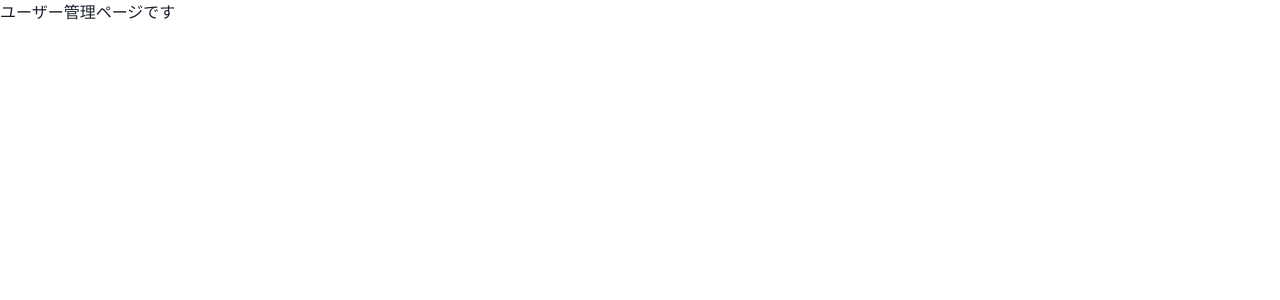
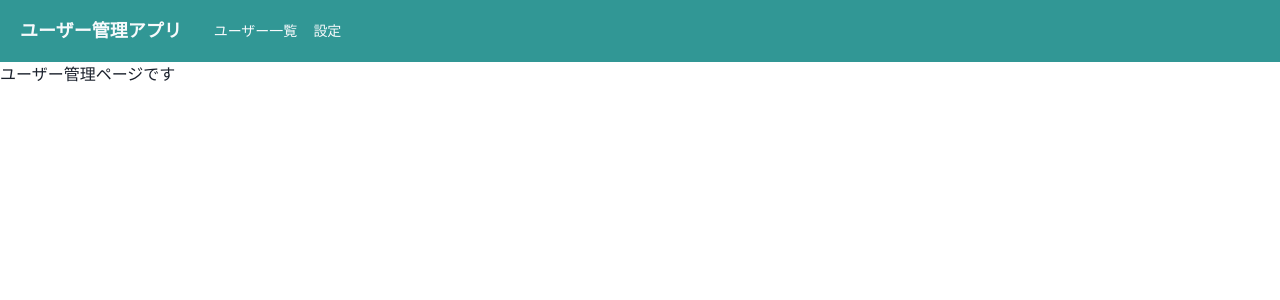
Before and after one commit to shuhei-T/react-intermediate-practice-app, a React (Create React App) app: page /home/user_management in a window 1280 px wide. Shown: the top 300 px of the page. Built offline with nearby package versions, Linux system fonts and the light colour scheme.

Commit message:
ヘッダーの作成

```diff
--- a/package.json
+++ b/package.json
@@ -3,6 +3,7 @@
   "version": "0.1.0",
   "private": true,
   "dependencies": {
+    "@chakra-ui/icons": "^2.0.2",
     "@chakra-ui/react": "1.2.1",
     "@emotion/react": "11.1.4",
     "@emotion/styled": "11.0.0",
@@ -67,7 +68,7 @@
     }
   },
   "prettier": {
-    "semi": false,
+    "semi": true,
     "singleQuote": true,
     "tabWidth": 2,
     "trailingComma": "all"
--- /dev/null
+++ b/src/components/organisms/layout/Header.tsx
@@ -0,0 +1,67 @@
+import { HamburgerIcon } from '@chakra-ui/icons';
+import {
+  Box,
+  Button,
+  Drawer,
+  DrawerBody,
+  DrawerContent,
+  DrawerOverlay,
+  Flex,
+  Heading,
+  IconButton,
+  Link,
+  useDisclosure,
+} from '@chakra-ui/react';
+import { memo, VFC } from 'react';
+
+export const Header: VFC = memo(() => {
+  const { isOpen, onOpen, onClose } = useDisclosure();
+  return (
+    <>
+      <Flex
+        as="nav"
+        bg="teal.500"
+        color="gray.50"
+        align="center"
+        justify="space-between"
+        padding={{ base: 3, md: 5 }}
+      >
+        <Flex align="center" as="a" mr={8} _hover={{ cursor: 'pointer' }}>
+          <Heading as="h1" fontSize={{ base: 'md', md: 'lg' }}>
+            ユーザー管理アプリ
+          </Heading>
+        </Flex>
+        <Flex
+          align="center"
+          fontSize="sm"
+          flexGrow={2}
+          display={{ base: 'none', md: 'flex' }}
+        >
+          <Box pr={4}>
+            <Link>ユーザー一覧</Link>
+          </Box>
+          <Link>設定</Link>
+        </Flex>
+        <IconButton
+          aria-label="メニューボタン"
+          icon={<HamburgerIcon />}
+          size="sm"
+          variant="unstyled"
+          display={{ base: 'block', md: 'none' }}
+          onClick={onOpen}
+        />
+      </Flex>
+      <Drawer placement="left" size="xs" onClose={onClose} isOpen={isOpen}>
+        <DrawerOverlay>
+          <DrawerContent>
+            <DrawerBody p={0} bg="gray.100">
+              <Button w="100%">TOP</Button>
+              <Button w="100%">ユーザー一覧</Button>
+              <Button w="100%">設定</Button>
+            </DrawerBody>
+          </DrawerContent>
+        </DrawerOverlay>
+      </Drawer>
+    </>
+  );
+});
--- a/src/components/pages/Setting.tsx
+++ b/src/components/pages/Setting.tsx
@@ -1,5 +1,5 @@
-import { memo, VFC } from 'react'
+import { memo, VFC } from 'react';
 
 export const Setting: VFC = memo(() => {
-  return <p>設定ページです</p>
-})
+  return <p>設定ページです</p>;
+});
--- /dev/null
+++ b/src/components/template/HeaderLayout.tsx
@@ -0,0 +1,16 @@
+import { memo, ReactNode, VFC } from 'react';
+import { Header } from '../organisms/layout/Header';
+
+type Props = {
+  children: ReactNode;
+};
+
+export const HeaderLayout: VFC<Props> = memo((props) => {
+  const { children } = props;
+  return (
+    <>
+      <Header />
+      {children}
+    </>
+  );
+});
--- a/src/router/Router.tsx
+++ b/src/router/Router.tsx
@@ -1,8 +1,9 @@
-import { memo, VFC } from 'react'
-import { Route, Switch } from 'react-router-dom'
-import { Login } from '../components/pages/Login'
-import { homeRoutes } from './HomeRoutes'
-import { Page404 } from '../components/pages/Page404'
+import { memo, VFC } from 'react';
+import { Route, Switch } from 'react-router-dom';
+import { Login } from '../components/pages/Login';
+import { homeRoutes } from './HomeRoutes';
+import { Page404 } from '../components/pages/Page404';
+import { HeaderLayout } from '../components/template/HeaderLayout';
 
 export const Router: VFC = memo(() => {
   return (
@@ -20,7 +21,7 @@
                 exact={route.exact}
                 path={`${url}${route.path}`}
               >
-                {route.children}
+                <HeaderLayout>{route.children}</HeaderLayout>
               </Route>
             ))}
           </Switch>
@@ -30,5 +31,5 @@
         <Page404 />
       </Route>
     </Switch>
-  )
-})
+  );
+});
```
Also changed, not shown: tsconfig.json (+2 -9 lines), 1 other file (tests, documents, lock files or other folders).
